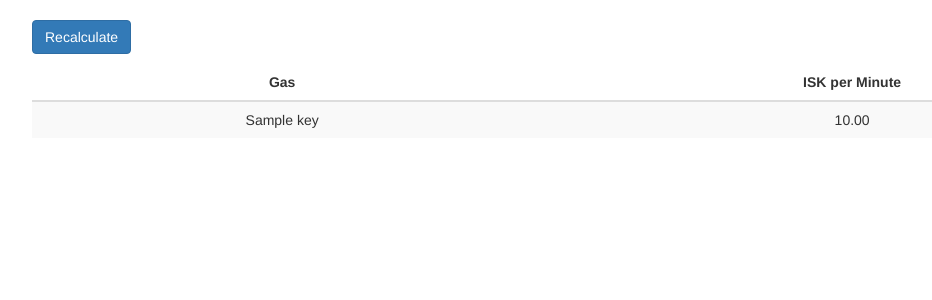
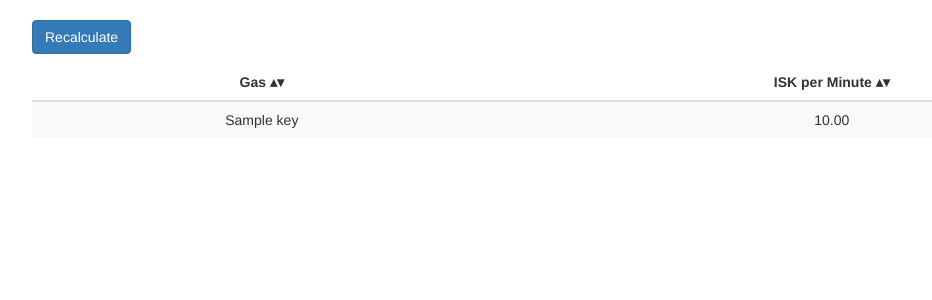
Before and after one commit to eric-oaktree/gasbuddy, a Django app: template home/templates/home/home.html in a window 1280 px wide. Shown: the part 51-351 px from the top of the page, without its empty margins (38-970 px from the left). Run offline with Django 3.2, Linux system fonts and the light colour scheme; the template is opened without the code that fills it: most values are stand-ins (such as "Sample title", 1, 10 or a date in 2020); parts of the project's set-up code (start-up, migrations or seed data) failed here and were passed over; some libraries are stand-ins or nearby versions.

Commit message:
sort buttons visible

```diff
--- /dev/null
+++ b/home/static/home/tables.css
@@ -0,0 +1,3 @@
+table.sortable th:not(.sorttable_sorted):not(.sorttable_sorted_reverse):not(.sorttable_nosort):after {
+    content: " \25B4\25BE"
+}
--- a/home/templates/home/home.html
+++ b/home/templates/home/home.html
@@ -6,6 +6,7 @@
 {% block content %}
 
 <script type="text/javascript" src="{% static 'home/sorttable.js' %}"></script>
+<link rel="stylesheet" href="{% static 'home/tables.css' %}">
 
 
 <form class="form-inline" action="{% url 'home:home' %}" method="post">
--- /dev/null
+++ b/static/home/tables.css
@@ -0,0 +1,3 @@
+table.sortable th:not(.sorttable_sorted):not(.sorttable_sorted_reverse):not(.sorttable_nosort):after {
+    content: " \25B4\25BE"
+}
```
